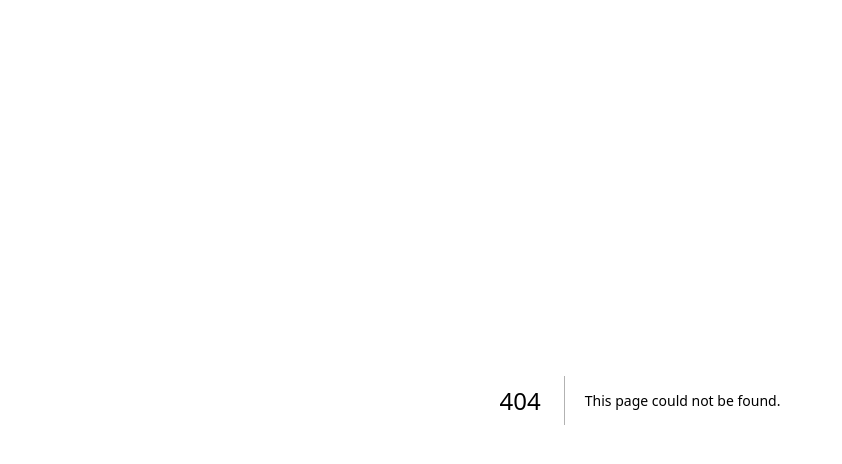
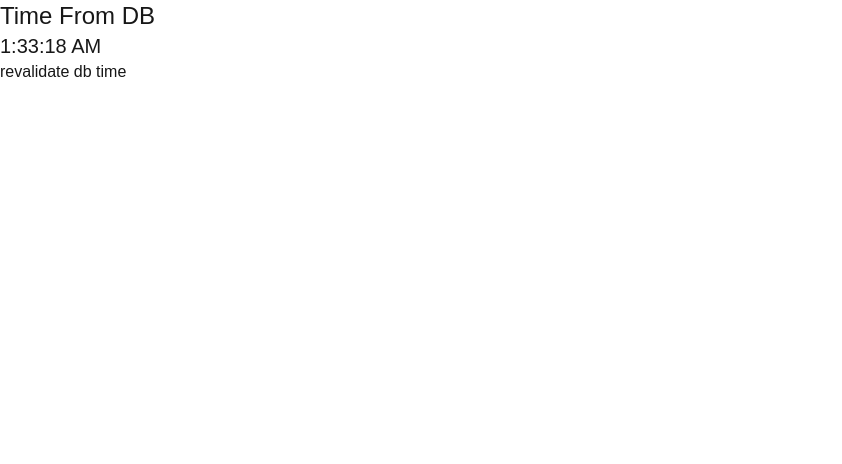
Before and after one commit to minhanPark/nextjs-cache, a Next.js app: page /db-time in a window 1280 px wide. Before the commit this address had no page. Shown: the top 464 px of the page, without its empty margins (0-842 px from the left). Built offline with nearby package versions, Linux system fonts and the light colour scheme.

Commit message:
태그로 캐시 버스팅 테스트

```diff
--- /dev/null
+++ b/src/app/db-time/db-time.ts
@@ -0,0 +1,13 @@
+"use server";
+
+import { unstable_cache } from "next/cache";
+
+async function getDBTimeReal() {
+  return {
+    time: new Date().toLocaleTimeString(),
+  };
+}
+
+export const getDBTime = unstable_cache(getDBTimeReal, ["db-time"], {
+  tags: ["db-time"],
+});
--- /dev/null
+++ b/src/app/db-time/page.tsx
@@ -0,0 +1,24 @@
+import { getDBTime } from "./db-time";
+import RevalidateButton from "./revalidate-button";
+import { revalidateTag } from "next/cache";
+
+export const dynamic = "force-dynamic";
+
+export default async function DBTime() {
+  const { time } = await getDBTime();
+
+  console.log(`Render /db-time ${new Date().toLocaleTimeString()}`);
+
+  async function onRevalidate() {
+    "use server";
+    revalidateTag("db-time");
+  }
+
+  return (
+    <div>
+      <h1 className="text-2xl">Time From DB</h1>
+      <p className="text-xl">{time}</p>
+      <RevalidateButton onRevalidate={onRevalidate} />
+    </div>
+  );
+}
--- /dev/null
+++ b/src/app/db-time/revalidate-button.tsx
@@ -0,0 +1,13 @@
+"use client";
+
+export default function RevalidateButton({
+  onRevalidate,
+}: {
+  onRevalidate: () => Promise<void>;
+}) {
+  return (
+    <button onClick={async () => await onRevalidate()}>
+      revalidate db time
+    </button>
+  );
+}
```
Also changed, not shown: 1 other file (tests, documents, lock files or other folders).
